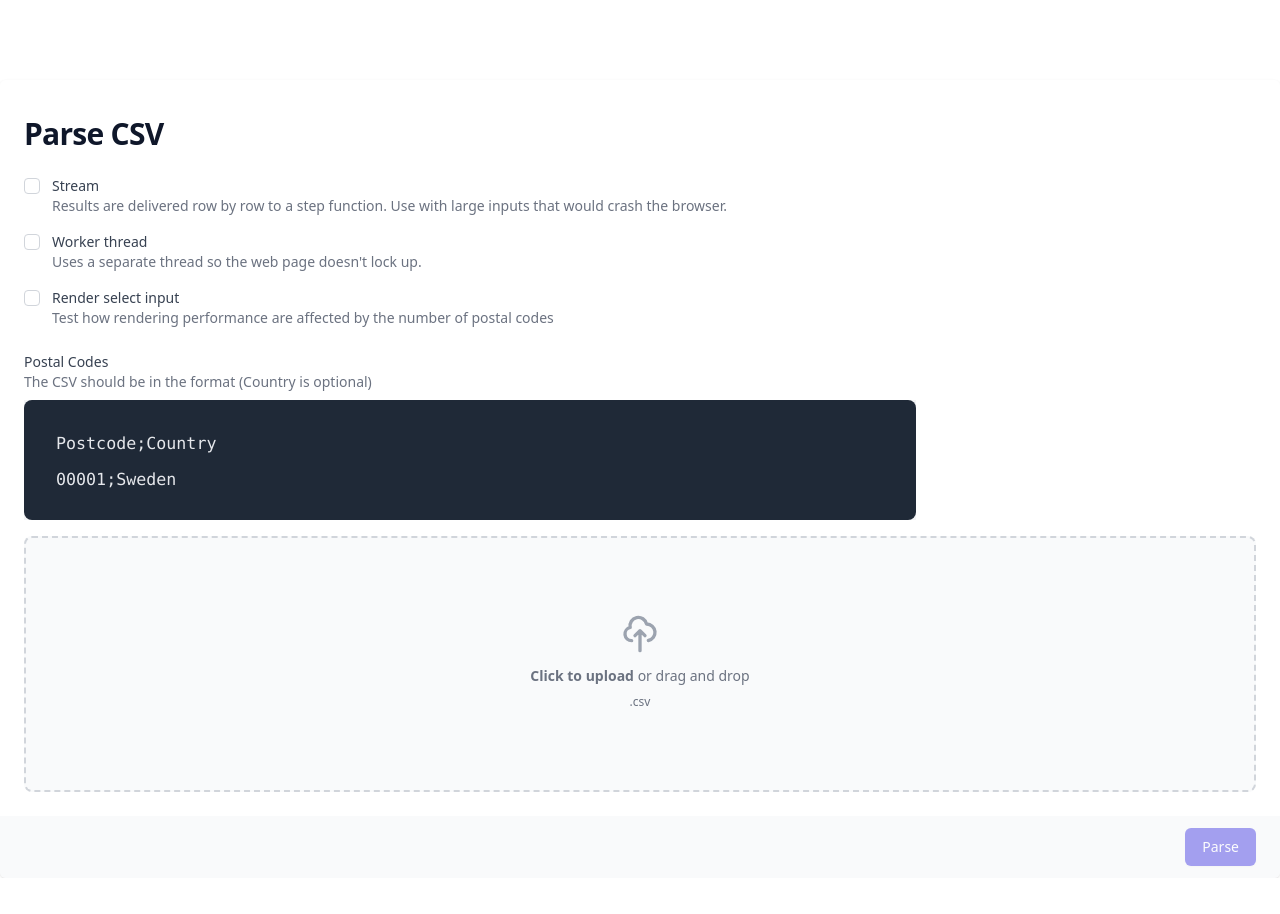
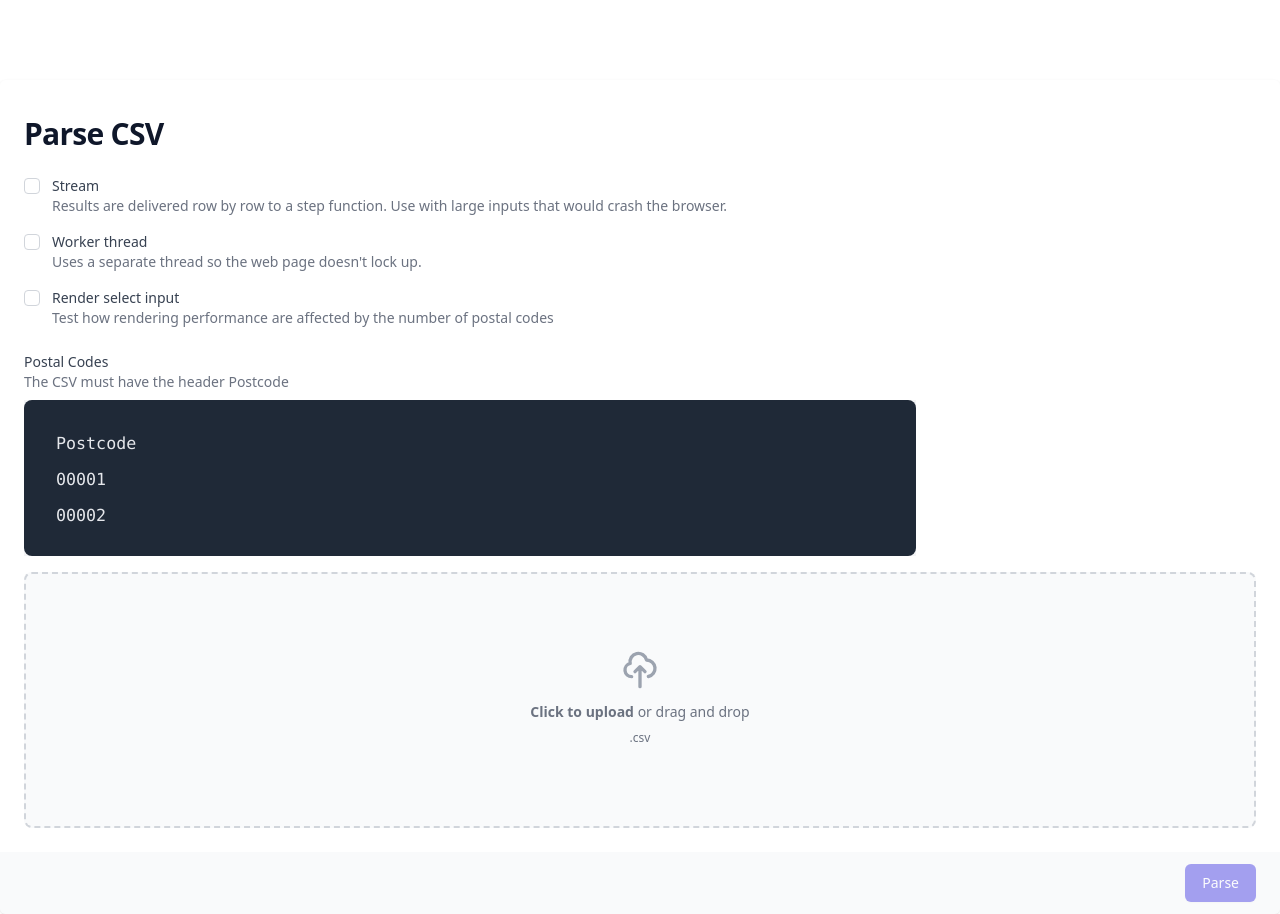
Before and after one commit to daon/react-parse-csv, a React (Create React App) app: page / in a window 1280 px wide. Before the commit the page ends 878 px from the top, so only its background shows below. Built offline with nearby package versions, Linux system fonts and the light colour scheme.

Commit message:
1 file modified

```diff
--- a/src/App.js
+++ b/src/App.js
@@ -154,14 +154,16 @@ export default function App() {
               <div className="text-sm">
                 <p className="font-medium text-gray-700">Postal Codes</p>
                 <p className="text-gray-500 ">
-                  The CSV should be in the format (Country is optional)
+                  The CSV must have the header Postcode
                 </p>
                 <div className="prose prose-sm sm:prose lg:prose-lg xl:prose-2xl mt-2 prose-primary bg-gray-100">
                   <pre>
                     <code>
-                      Postcode;Country
+                      Postcode
                       <br />
-                      00001;Sweden
+                      00001
+                      <br />
+                      00002
                     </code>
                   </pre>
                 </div>
```
